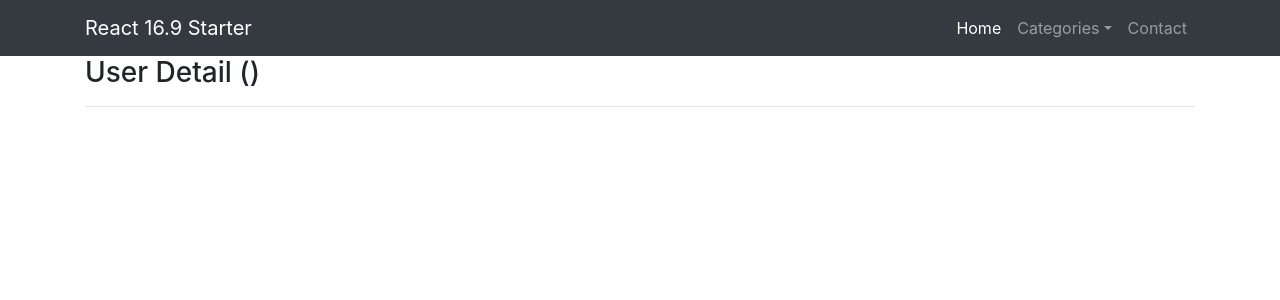
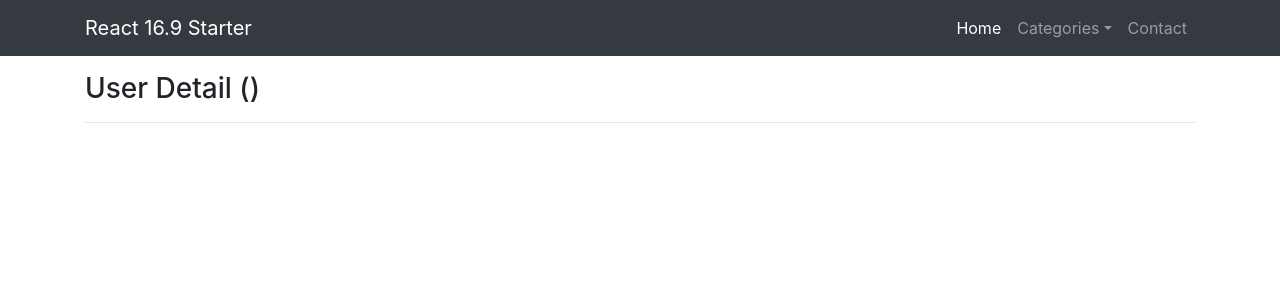
Before and after one commit to tramel-woodard/react-16.9-starter, a React (Vite) app: page /user/1 in a window 1280 px wide. Shown: the top 300 px of the page. Built offline with nearby package versions, Linux system fonts and the light colour scheme; no server answers.

Commit message:
appropriate padding in UserDetail view.

```diff
--- a/src/components/users/UserDetail.js
+++ b/src/components/users/UserDetail.js
@@ -22,7 +22,7 @@ class UserDetail extends Component {
 
         return(
             <div>
-                <div className="container">
+                <div className="container pt-3 pb-5">
                     <h3>User Detail ({})</h3>
                     <hr />
 
```
